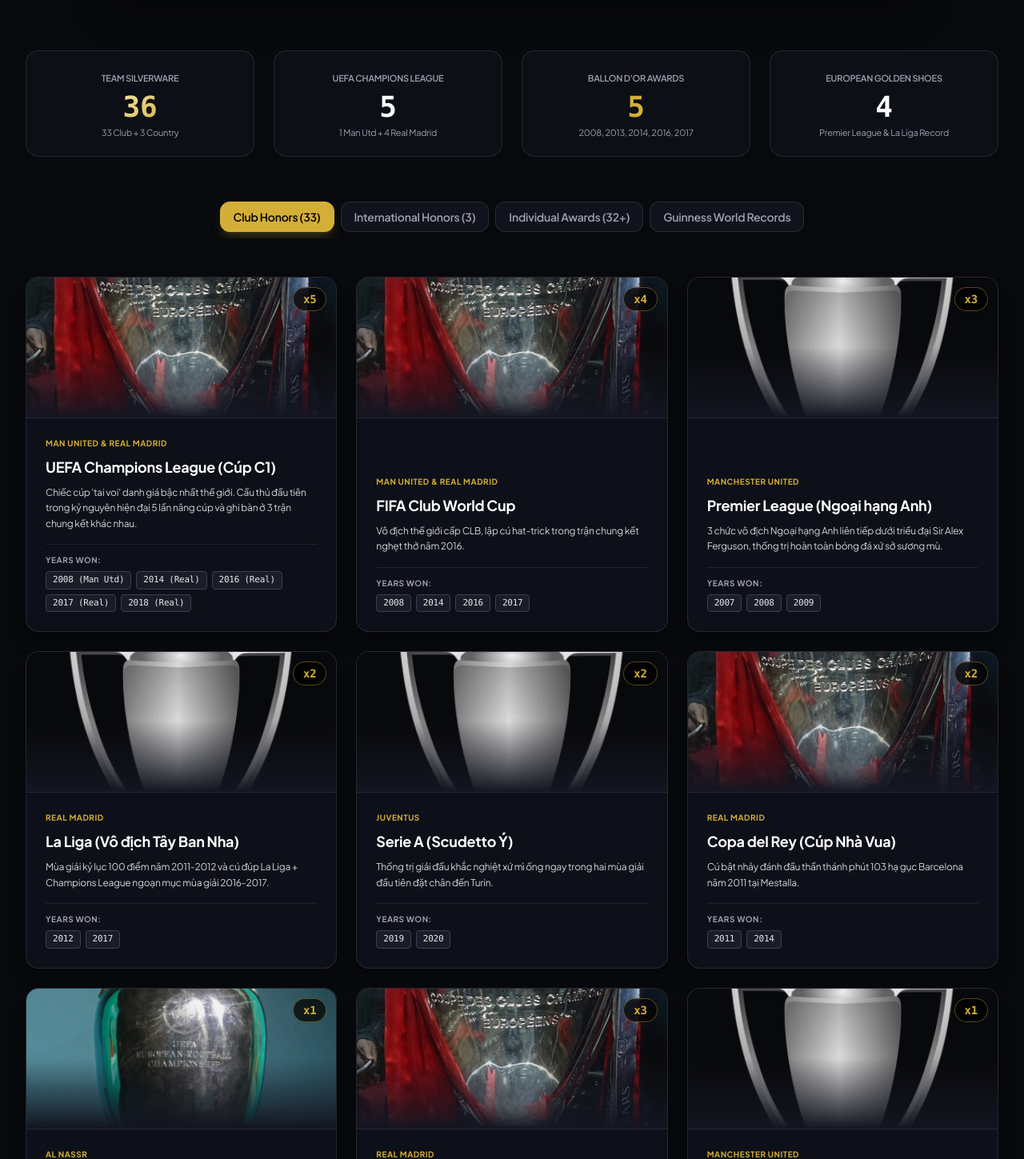
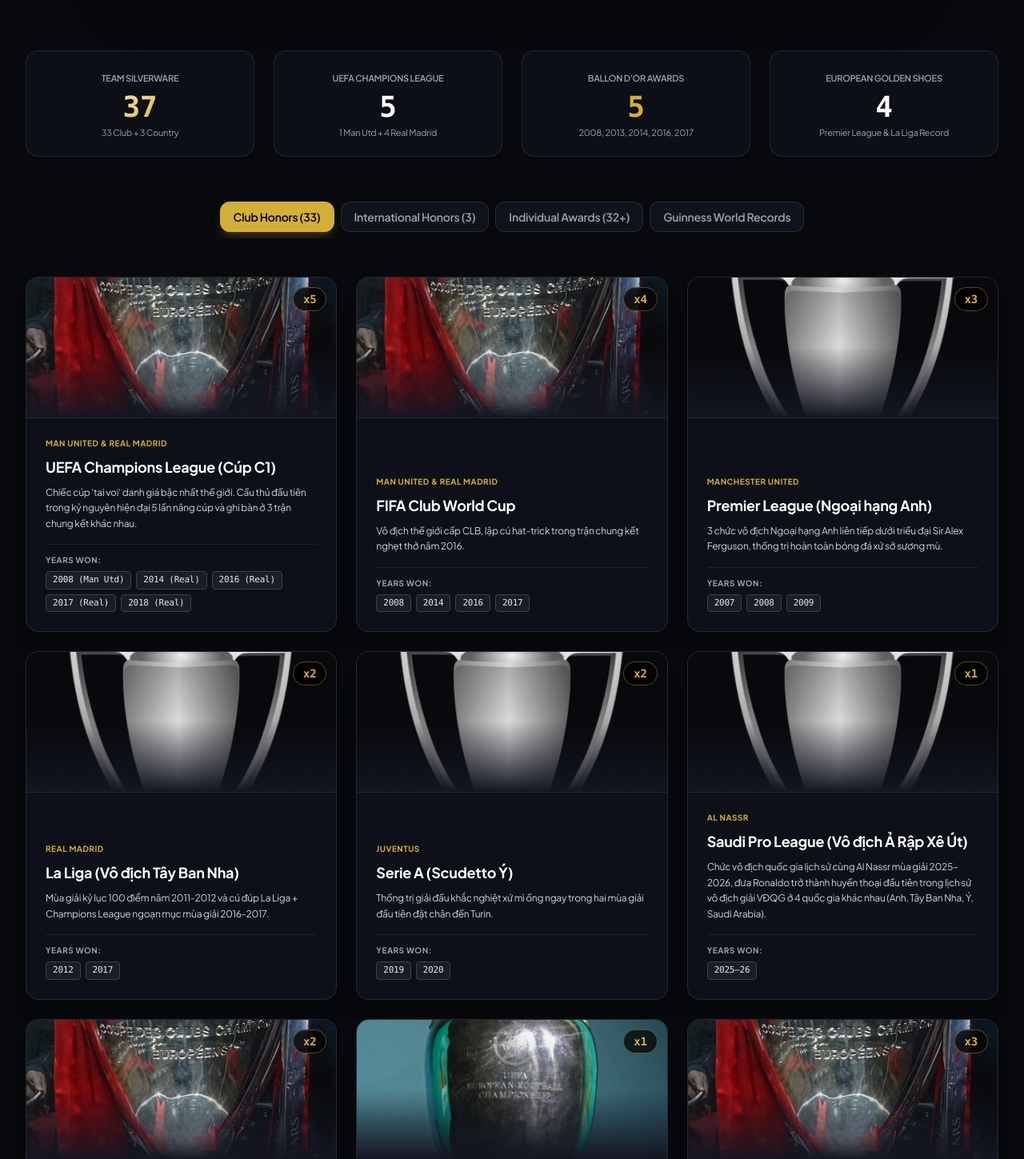
Before and after one commit to thanhnguyenhuu153/CR1000, a Next.js app: page / in a window 1280 px wide. Shown: the part 9401-10850 px from the top of the page at 80% size. Built offline with nearby package versions, Linux system fonts and the light colour scheme.

Commit message:
feat(trophies): add Saudi Pro League 2025-2026 title to Al Nassr trophy room and career milestones

```diff
--- a/src/components/TrophyRoomSection.tsx
+++ b/src/components/TrophyRoomSection.tsx
@@ -26,6 +26,7 @@ export default function TrophyRoomSection() {
     if (id === "serie-a") return images.trophySerieA || defaultUrl;
     if (id === "copa-del-rey") return images.trophyCopaDelRey || defaultUrl;
     if (id === "arab-club-cup") return images.trophyArabClub || defaultUrl;
+    if (id === "saudi-pro-league") return images.trophyPremierLeague || images.trophyArabClub || defaultUrl;
     return defaultUrl;
   };
 
--- a/src/data/cr7-bio.ts
+++ b/src/data/cr7-bio.ts
@@ -149,9 +149,10 @@ export const cr7BioMilestones: BioMilestone[] = [
     stats: {
       goals: 138,
       matches: 160,
-      trophies: 1,
+      trophies: 2,
     },
     highlights: [
+      "Vô địch Saudi Pro League 2025–2026 cùng Al Nassr",
       "Vô địch Arab Club Champions Cup 2023 (ghi cú đúp trong trận chung kết)",
       "Phá kỷ lục ghi nhiều bàn nhất 1 mùa Saudi Pro League (35 bàn)",
       "Chân sút số 1 thế giới trong năm dương lịch 2023 (54 bàn thắng)",
--- a/src/data/cr7-seasons.ts
+++ b/src/data/cr7-seasons.ts
@@ -289,6 +289,6 @@ export const cr7SeasonsData: YearRecord[] = [
     matches: 33,
     assists: 5,
     ratio: "0.85",
-    milestoneNote: "Năm 2026: Đã đạt 985 bàn thắng chính thức, chỉ còn cách đúng 15 bàn nữa để chạm đỉnh 1.000 bàn thắng bất tử."
+    milestoneNote: "Vô địch Saudi Pro League 2025–2026 cùng Al Nassr. Đạt mốc 985 bàn thắng chính thức, chỉ còn cách 15 bàn để chạm đỉnh 1.000 bàn thắng lịch sử."
   }
 ];
--- a/src/data/cr7-trophies.ts
+++ b/src/data/cr7-trophies.ts
@@ -12,8 +12,8 @@ export interface TrophyItem {
 }
 
 export const cr7TrophySummary = {
-  totalTeamTrophies: 36, // 33 cấp CLB + 3 ĐTQG (Euro 2016, Nations League 2019, Nations League 2025)
-  clubTrophies: 33,
+  totalTeamTrophies: 37, // 34 cấp CLB + 3 ĐTQG (Euro 2016, Nations League 2019, Nations League 2025)
+  clubTrophies: 34,
   internationalTrophies: 3,
   majorIndividualAwards: 33,
 };
@@ -78,6 +78,18 @@ export const cr7Trophies: TrophyItem[] = [
     iconName: "Crown",
     trophyImageUrl: "/images/trophies/premier-league.png",
     description: "Thống trị giải đấu khắc nghiệt xứ mì ống ngay trong hai mùa giải đầu tiên đặt chân đến Turin.",
+    isMajor: true,
+  },
+  {
+    id: "saudi-pro-league",
+    name: "Saudi Pro League (Vô địch Ả Rập Xê Út)",
+    count: 1,
+    years: ["2025–26"],
+    category: "club",
+    teamOrOrg: "Al Nassr",
+    iconName: "Crown",
+    trophyImageUrl: "/images/trophies/premier-league.png",
+    description: "Chức vô địch quốc gia lịch sử cùng Al Nassr mùa giải 2025–2026, đưa Ronaldo trở thành huyền thoại đầu tiên trong lịch sử vô địch giải VĐQG ở 4 quốc gia khác nhau (Anh, Tây Ban Nha, Ý, Saudi Arabia).",
     isMajor: true,
   },
   {
```
